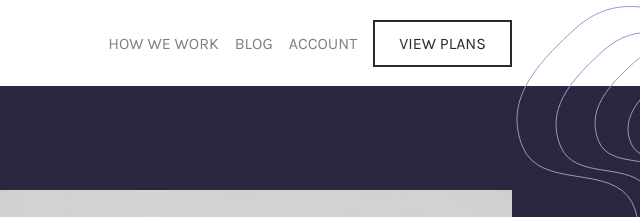
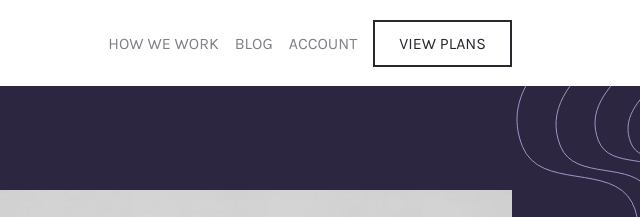
Before and after one commit to brittgalloway/InsureLanding, a website: page index.html in a window 1280 px wide. Shown: the top 217 px of the page, 640-1280 px from the left. Drawn offline with Linux system fonts and the light colour scheme.

Commit message:
header is above highest element

```diff
--- a/styles.css
+++ b/styles.css
@@ -274,6 +274,9 @@ footer p {
         padding: 1rem 10%;
         justify-content: space-between;
         align-items: center;
+        background-color: #fff;
+        position: relative;
+        z-index: 3;
     }
     #top-row {
         display: inline-block;
```
